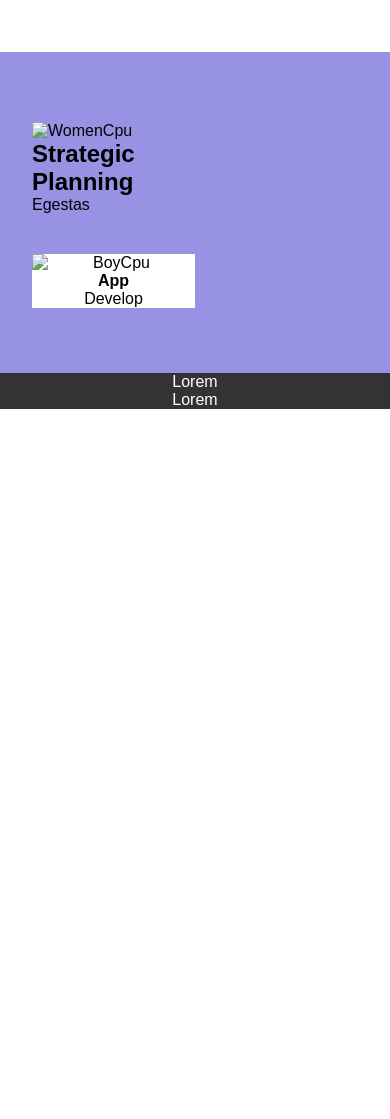
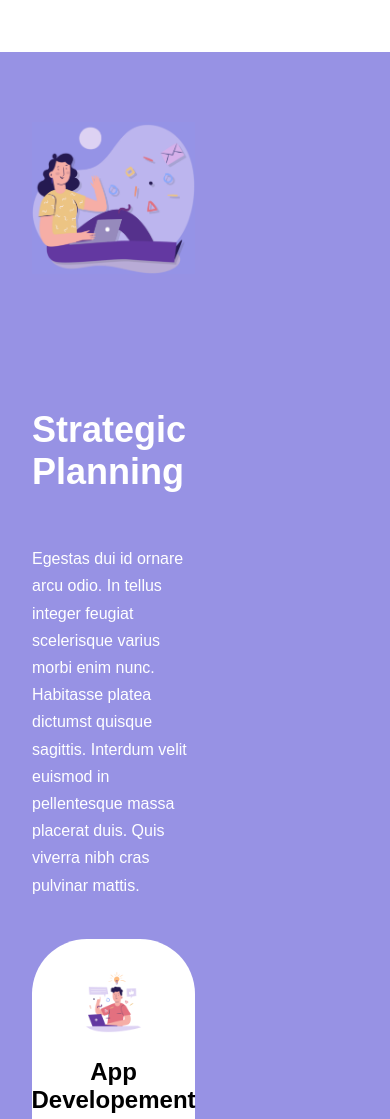
Before and after one commit to WebGCDev/htmlcss-responsive-layout, a plain HTML site: page index.html in a window 390 px wide. Shown: the part 2120-3239 px from the top of the page. Before the commit the page ends 2529 px from the top, so only its background shows below. Drawn offline with Linux system fonts and the light colour scheme.

Commit message:
feat: add section planning no responsive

```diff
--- a/css/style.css
+++ b/css/style.css
@@ -211,6 +211,7 @@ Main
 
 .planning .container {
   padding: 135px 165px 64px;
+  gap: 4.375rem;
 }
 
 .planning .container .col.dx {
@@ -221,6 +222,58 @@ Main
 
 .planning .container .col {
   width: 50%;
+  flex-direction: column;
+}
+
+.planning .container .col.sx {
+  align-items: flex-start;
+  color: white;
+}
+
+.planning .container .col.sx p {
+  line-height: 1.7rem;
+  font-size: 1rem;
+}
+
+.planning .container .col.sx h2 {
+  padding-bottom: 52px;
+  font-size: 2.25rem;
+}
+
+.planning .container .col.sx img {
+  padding-bottom: 135px;
+}
+
+.planning .container .col.dx {
+  margin-top: 182px;
+  padding: 32px 40px 25px;
+  text-align: center;
+  align-items: center;
+  background-color: white;
+  border-radius: 55px;
+}
+
+.planning .container .col.dx img {
+  padding-bottom: 25px;
+  width: 75%;
+}
+
+.planning .container .col.dx h4 {
+  padding-bottom: 2px;
+  font-size: 1.5rem;
+}
+
+.planning .container .col.dx p {
+  font-size: 1.25rem;
+  margin-top: 15px;
+}
+
+.planning .container .col.dx i {
+  background-color: var(--bluebell);
+  border-radius: 50%;
+  font-size: 16px;
+  margin-top: 23px;
+  padding: 18px 20px;
 }
 
 /* Sezione Planning */
@@ -243,6 +296,7 @@ footer {
 footer .credits {
   color: white;
   text-align: center;
+  margin: 0 auto;
   /* border-style: dashed; */
 }
 
--- a/index.html
+++ b/index.html
@@ -118,15 +118,26 @@
       <!-- Sezione Planning -->
       <section class="planning">
         <div class="container flex">
-          <div class="col sx">
-            <img src="" alt="WomenCpu" />
+          <div class="col sx flex">
+            <img src="img/planning1.png" alt="WomenCpu" />
             <h2>Strategic Planning</h2>
-            <p>Egestas</p>
+            <p>
+              Egestas dui id ornare arcu odio. In tellus integer feugiat
+              scelerisque varius morbi enim nunc. Habitasse platea dictumst
+              quisque sagittis. Interdum velit euismod in pellentesque massa
+              placerat duis. Quis viverra nibh cras pulvinar mattis.
+            </p>
           </div>
-          <div class="col dx">
-            <img src="" alt="BoyCpu" />
-            <h4>App</h4>
-            <p>Develop</p>
+          <div class="col dx flex">
+            <img src="img/planning2.png" alt="BoyCpu" />
+            <h4>App Developement</h4>
+            <p>
+              Develop an on-demand app for your delivery business to reach your
+              targeted customers without any interruption.
+            </p>
+            <button class="btn">
+              <i class="fa-solid fa-arrow-down-long"></i>
+            </button>
           </div>
         </div>
       </section>
@@ -137,8 +148,14 @@
     <!-- Footer -->
     <footer>
       <div class="credits">
-        <p>Lorem</p>
-        <p>Lorem</p>
+        <p>
+          Lorem ipsum dolor sit, amet consectetur adipisicing elit. Commodi
+          maiores minima vitae vero nulla pariatur impedit!
+        </p>
+        <p>
+          <a href="#">Lorem ipsum</a>scelerisque mauris pellentesqque
+          <a href="#">Boolean careers</a>
+        </p>
       </div>
     </footer>
     <!-- /Footer -->
```
Also changed, not shown: img/planning1.png (added), img/planning2.png (added).
